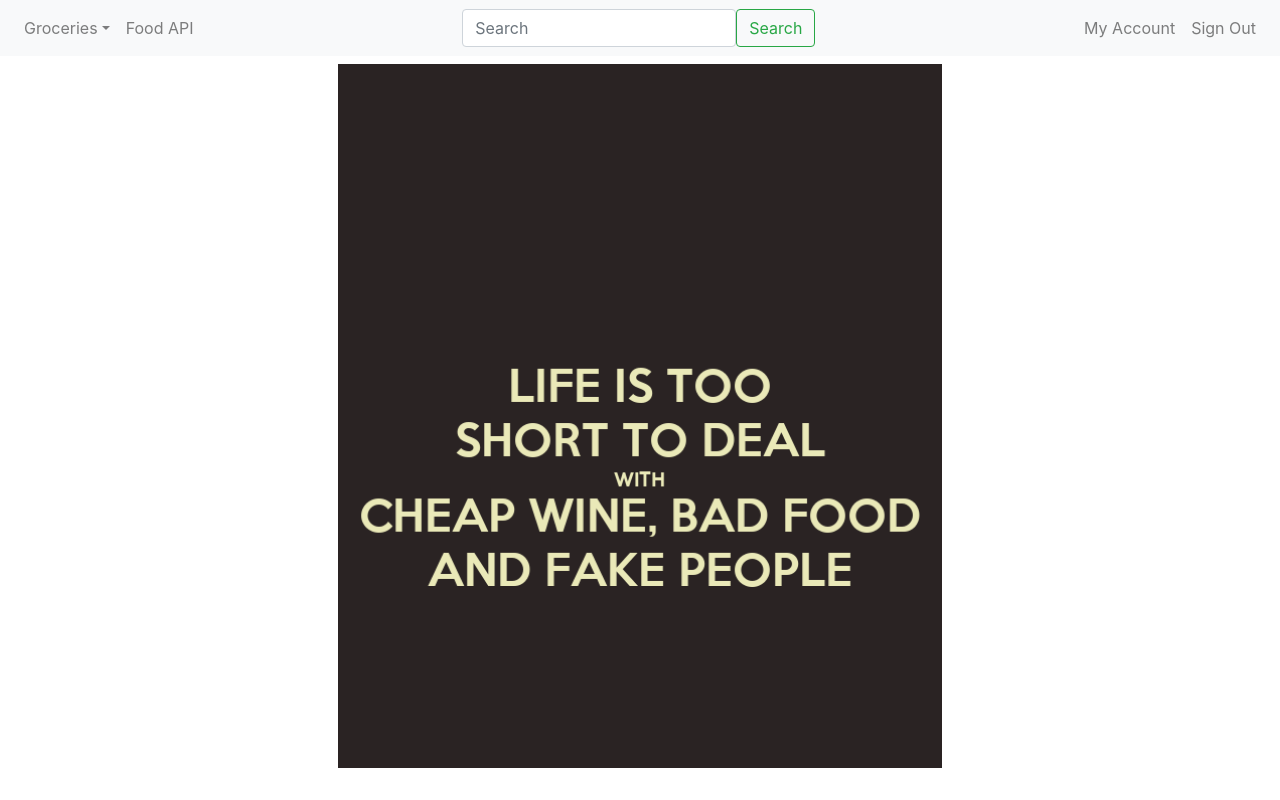
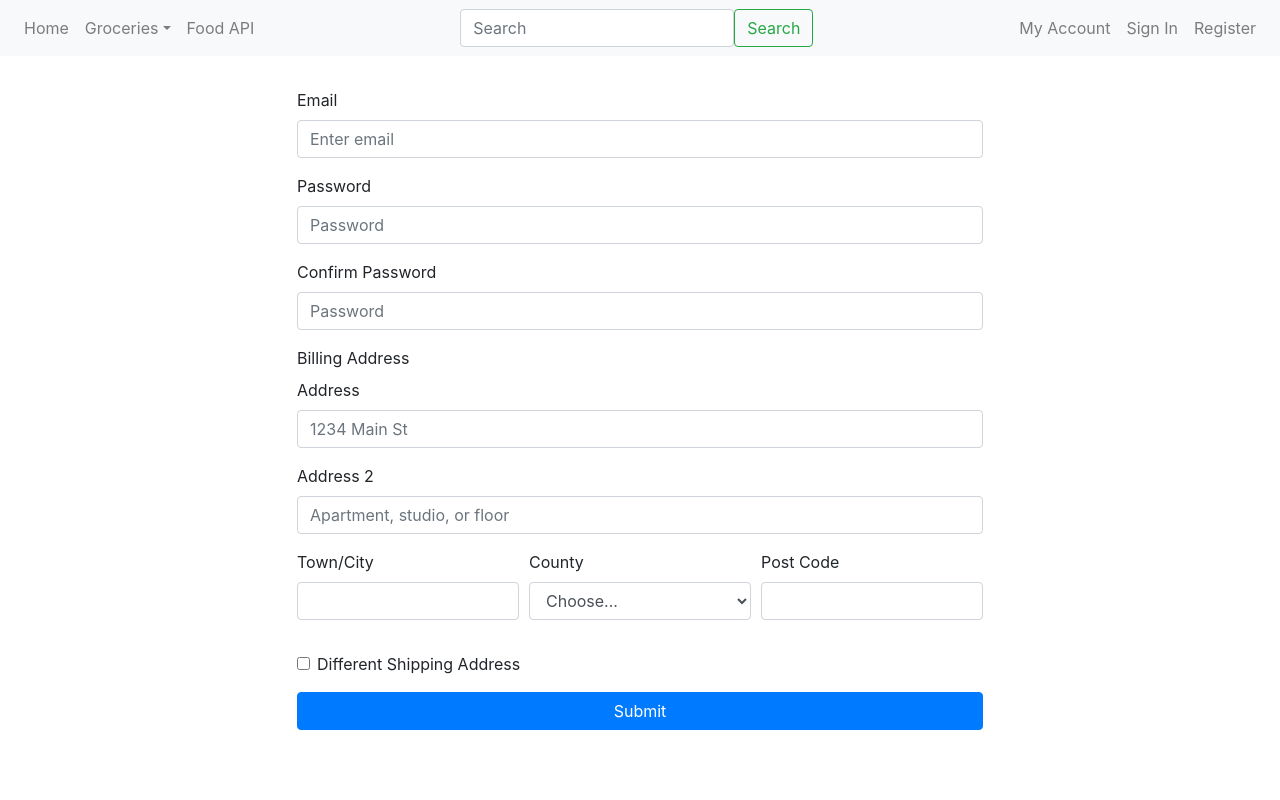
Before and after one commit to lamb572/shoppingsite, a React (Create React App) app: page / in a window 1280 px wide. Built offline with nearby package versions, Linux system fonts and the light colour scheme.

Commit message:
built pages, reg signin. fixed search dropdown

```diff
--- a/src/App.css
+++ b/src/App.css
@@ -1,6 +1,8 @@
-.App{
-  display: flex;
-  flex-flow: row wrap;
+
+.Register, .Signin{
+  display: grid;
+  justify-content: center;
+  margin-top: 2em;
 }
 
 
--- a/src/App.js
+++ b/src/App.js
@@ -4,13 +4,17 @@ import MainBody from './components/MainBody/MainBody'
 import foodList from './foodList';
 import './App.css';
 import 'bootstrap/dist/css/bootstrap.min.css';
+import Register from './components/Register/Register';
+import SignIn from './components/SignIn/SiginIn';
 
 
 
 function App() {
+  const [route, setRoute] = useState('register');
   const [searchfield, setSearchfield] = useState([null]);
   const [searchfieldValue, setSearchfieldValue] = useState('');
   const [foodDeal, setFoodDeal]= useState(true);
+  const [signIn, setSignIn]= useState(true);
 
   const setMainPage = (i) =>{
     if(i === ""){
@@ -44,8 +48,14 @@ function App() {
 
   return (
     <div >
-      <Navigation onSearch={onSearchChange} searchFieldchange={searchFieldchange} searchfieldValue={searchfieldValue} onClickType={onClickType} className="position-sticky "/>
-      <MainBody  filterFoodList={filterFoodList} foodDeal={foodDeal} />
+      <Navigation onSearch={onSearchChange} searchFieldchange={searchFieldchange} searchfieldValue={searchfieldValue} onClickType={onClickType} signIn={signIn} setRoute={setRoute} className="position-sticky "/>
+      { route === 'mainpage'
+        ?<MainBody  filterFoodList={filterFoodList} foodDeal={foodDeal} />
+        : route === 'register' ?<Register />
+        : route === 'signin' ?<SignIn />
+        : null
+      }
+
     </div>
   );
 
--- a/src/components/Nav/Nav.js
+++ b/src/components/Nav/Nav.js
@@ -7,37 +7,38 @@ import Nav from 'react-bootstrap/Nav';
 import Button from 'react-bootstrap/Button'
 
 
-const Navigation =({searchfieldValue, searchFieldchange, onSearch, onClickType}) => {
+const Navigation =({searchfieldValue, searchFieldchange, onSearch, onClickType ,signIn, setRoute}) => {
 
 
     return (
         <Navbar sticky="top" bg="light"  >
         <Navbar.Collapse id="" className=" justify-content-between">
           <Nav >
+          <Nav.Link href="#home" onClick={() => setRoute('mainpage')}>Home</Nav.Link>
             <NavDropdown title="Groceries" id="" >
               <NavDropdown.Item href="#action/3.1"></NavDropdown.Item>
                 <NavDropdown title="Fresh Food" id="1">
-                    <NavDropdown.Item href="#action/3.1" onClick={(e) => onClickType('fresh fruit')}>Fresh Fruit</NavDropdown.Item>
-                    <NavDropdown.Item href="#action/3.2" onClick={(e) => onClickType('fresh veg')}>Fresh Veg</NavDropdown.Item>
-                    <NavDropdown.Item href="#action/3.3" onClick={(e) => onClickType('milk')}>Milk</NavDropdown.Item>
+                    <NavDropdown.Item href="#action/3.1" onClick={() => onClickType('fresh fruit')}>Fresh Fruit</NavDropdown.Item>
+                    <NavDropdown.Item href="#action/3.2" onClick={() => onClickType('fresh veg')}>Fresh Veg</NavDropdown.Item>
+                    <NavDropdown.Item href="#action/3.3" onClick={() => onClickType('milk')}>Milk</NavDropdown.Item>
                 </NavDropdown>
                 <NavDropdown.Divider />
                 <NavDropdown title="Bakery" id="2">
-                    <NavDropdown.Item href="#action/3.1" onClick={(e) => onClickType('bread')}>Bread & Rolls</NavDropdown.Item>
-                    <NavDropdown.Item href="#action/3.2" onClick={(e) => onClickType('wraps')}>Wraps</NavDropdown.Item>
-                    <NavDropdown.Item href="#action/3.3" onClick={(e) => onClickType('pancakes')}>Pancakes</NavDropdown.Item>
+                    <NavDropdown.Item href="#action/3.1" onClick={() => onClickType('bread')}>Bread & Rolls</NavDropdown.Item>
+                    <NavDropdown.Item href="#action/3.2" onClick={() => onClickType('wraps')}>Wraps</NavDropdown.Item>
+                    <NavDropdown.Item href="#action/3.3" onClick={() => onClickType('pancakes')}>Pancakes</NavDropdown.Item>
                 </NavDropdown>
                 <NavDropdown.Divider />
                 <NavDropdown title="Food Type" id="3">
-                    <NavDropdown.Item href="#action/3.1" onClick={(e) => onClickType('')}>Sub-Type</NavDropdown.Item>
-                    <NavDropdown.Item href="#action/3.2" onClick={(e) => onClickType('')}>Sub-Type</NavDropdown.Item>
-                    <NavDropdown.Item href="#action/3.3" onClick={(e) => onClickType('')}>Sub-Type</NavDropdown.Item>
+                    <NavDropdown.Item href="#action/3.1" onClick={() => onClickType('')}>Sub-Type</NavDropdown.Item>
+                    <NavDropdown.Item href="#action/3.2" onClick={() => onClickType('')}>Sub-Type</NavDropdown.Item>
+                    <NavDropdown.Item href="#action/3.3" onClick={() => onClickType('')}>Sub-Type</NavDropdown.Item>
                 </NavDropdown>
                 <NavDropdown.Divider />
                 <NavDropdown title="Food Type" id="4">
-                    <NavDropdown.Item href="#action/3.1" onClick={(e) => onClickType('')}>Sub-Type</NavDropdown.Item>
-                    <NavDropdown.Item href="#action/3.2" onClick={(e) => onClickType('')}>Sub-Type</NavDropdown.Item>
-                    <NavDropdown.Item href="#action/3.3" onClick={(e) => onClickType('')}>Sub-Type</NavDropdown.Item>
+                    <NavDropdown.Item href="#action/3.1" onClick={() => onClickType('')}>Sub-Type</NavDropdown.Item>
+                    <NavDropdown.Item href="#action/3.2" onClick={() => onClickType('')}>Sub-Type</NavDropdown.Item>
+                    <NavDropdown.Item href="#action/3.3" onClick={() => onClickType('')}>Sub-Type</NavDropdown.Item>
                 </NavDropdown>
 
             </NavDropdown>
@@ -47,10 +48,19 @@ const Navigation =({searchfieldValue, searchFieldchange, onSearch, onClickType})
             <FormControl type="text" placeholder="Search" value={searchfieldValue} onChange={searchFieldchange} />
             <Button variant="outline-success" onClick={onSearch}>Search</Button>
           </Form>
-          <Nav>
-            <Nav.Link href="#home">My Account</Nav.Link>
-            <Nav.Link href="#link">Sign Out</Nav.Link>
-          </Nav>
+
+          {signIn
+            ? <Nav>
+                <Nav.Link href="#home">My Account</Nav.Link>
+                <Nav.Link href="#link" onClick={() => setRoute('signin')}>Sign In</Nav.Link>
+                <Nav.Link href="#link" onClick={() => setRoute('register')}>Register</Nav.Link>
+              </Nav>
+            :<Nav>
+              <Nav.Link href="#home">My Account</Nav.Link>
+              <Nav.Link href="#link">Sign Out</Nav.Link>
+            </Nav>
+            }
+
         </Navbar.Collapse>
       </Navbar>
 
--- /dev/null
+++ b/src/components/Register/Register.js
@@ -0,0 +1,111 @@
+import React, {useState} from 'react';
+import Form from 'react-bootstrap/Form';
+import Button from 'react-bootstrap/Button';
+import Col from 'react-bootstrap/Col';
+
+
+const Register = () => {
+    const [showShipping, setShowShipping] = useState(false)
+
+    const checkBoxClick =(event) =>{
+        const boxChecked = event.target.checked
+        boxChecked ? setShowShipping(true) : setShowShipping(false)
+    }
+
+
+    return(
+           <Form className="Register">
+                <Form.Group controlId="formGridEmail">
+                <Form.Label>Email</Form.Label>
+                <Form.Control type="email" placeholder="Enter email" />
+                </Form.Group>
+
+                <Form.Group controlId="formGridPassword">
+                <Form.Label>Password</Form.Label>
+                <Form.Control type="password" placeholder="Password" />
+                </Form.Group>
+
+                <Form.Group controlId="formGridConfirmPassword">
+                <Form.Label>Confirm Password</Form.Label>
+                <Form.Control type="password" placeholder="Password" />
+                </Form.Group>
+
+                <Form.Group controlId="formBillingAddress">
+                <Form.Label>Billing Address</Form.Label>
+                    <Form.Group controlId="formGridAddress1">
+                        <Form.Label>Address</Form.Label>
+                        <Form.Control placeholder="1234 Main St" />
+                    </Form.Group>
+
+                    <Form.Group controlId="formGridAddress2">
+                        <Form.Label>Address 2</Form.Label>
+                        <Form.Control placeholder="Apartment, studio, or floor" />
+                    </Form.Group>
+
+                    <Form.Row>
+                        <Form.Group as={Col} controlId="formGridCity">
+                        <Form.Label>Town/City</Form.Label>
+                        <Form.Control />
+                        </Form.Group>
+
+                        <Form.Group as={Col} controlId="formGridState">
+                        <Form.Label>County</Form.Label>
+                        <Form.Control as="select" defaultValue="Choose...">
+                            <option>Choose...</option>
+                            <option>...</option>
+                        </Form.Control>
+                        </Form.Group>
+
+                        <Form.Group as={Col} controlId="formGridZip">
+                        <Form.Label>Post Code</Form.Label>
+                        <Form.Control />
+                        </Form.Group>
+                    </Form.Row>
+                </Form.Group>
+
+                <Form.Group id="formGridCheckbox">
+                    <Form.Check type="checkbox" label="Different Shipping Address" onClick={checkBoxClick} />
+                </Form.Group>
+
+                {showShipping
+                    ?<Form.Group controlId="formShippingAddress">
+                        <Form.Label>Shipping Address</Form.Label>
+                        <Form.Group controlId="formGridSAddress1">
+                            <Form.Label>Address</Form.Label>
+                            <Form.Control placeholder="1234 Main St" />
+                        </Form.Group>
+
+                        <Form.Group controlId="formGridSAddress2">
+                            <Form.Label>Address 2</Form.Label>
+                            <Form.Control placeholder="Apartment, studio, or floor" />
+                        </Form.Group>
+
+                        <Form.Row>
+                            <Form.Group as={Col} controlId="formGridCity">
+                            <Form.Label>Town/City</Form.Label>
+                            <Form.Control />
+                            </Form.Group>
+
+                            <Form.Group as={Col} controlId="formSGridState">
+                            <Form.Label>County</Form.Label>
+                            <Form.Control as="select" defaultValue="Choose...">
+                                <option>Choose...</option>
+                                <option>...</option>
+                            </Form.Control>
+                            </Form.Group>
+
+                            <Form.Group as={Col} controlId="formSGridZip">
+                            <Form.Label>Post Code</Form.Label>
+                            <Form.Control />
+                            </Form.Group>
+                        </Form.Row>
+                    </Form.Group>
+                    : null
+                }
+                <Button variant="primary" type="submit">
+                    Submit
+                </Button>
+            </Form>
+    );
+}
+export default Register
--- /dev/null
+++ b/src/components/SignIn/SiginIn.js
@@ -0,0 +1,27 @@
+import React from 'react';
+import Form from 'react-bootstrap/Form';
+import Button from 'react-bootstrap/Button';
+
+
+const Signin = () => {
+
+
+    return(
+           <Form className="Signin">
+                <Form.Group controlId="formGridEmail">
+                <Form.Label>Email</Form.Label>
+                <Form.Control type="email" placeholder="Enter email" />
+                </Form.Group>
+
+                <Form.Group controlId="formGridPassword">
+                <Form.Label>Password</Form.Label>
+                <Form.Control type="password" placeholder="Password" />
+                </Form.Group>
+
+                <Button variant="primary" type="submit">
+                    Submit
+                </Button>
+            </Form>
+    );
+}
+export default Signin
--- a/src/index.js
+++ b/src/index.js
@@ -6,7 +6,7 @@ import reportWebVitals from './reportWebVitals';
 
 ReactDOM.render(
   <React.StrictMode>
-    <App />
+    <App/>
   </React.StrictMode>,
   document.getElementById('root')
 );
```
Also changed, not shown: 2 other files (tests, documents, lock files or other folders).
